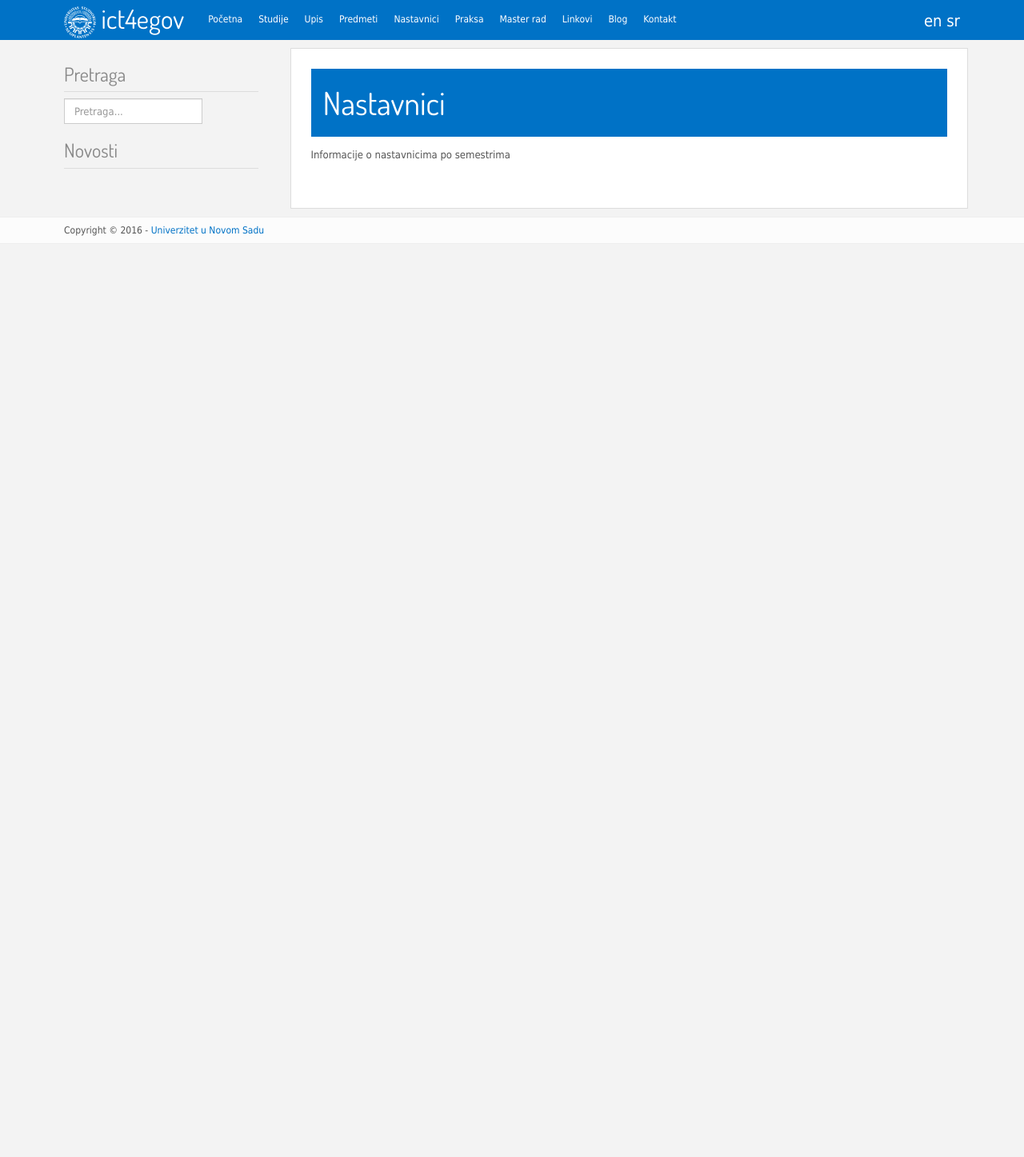
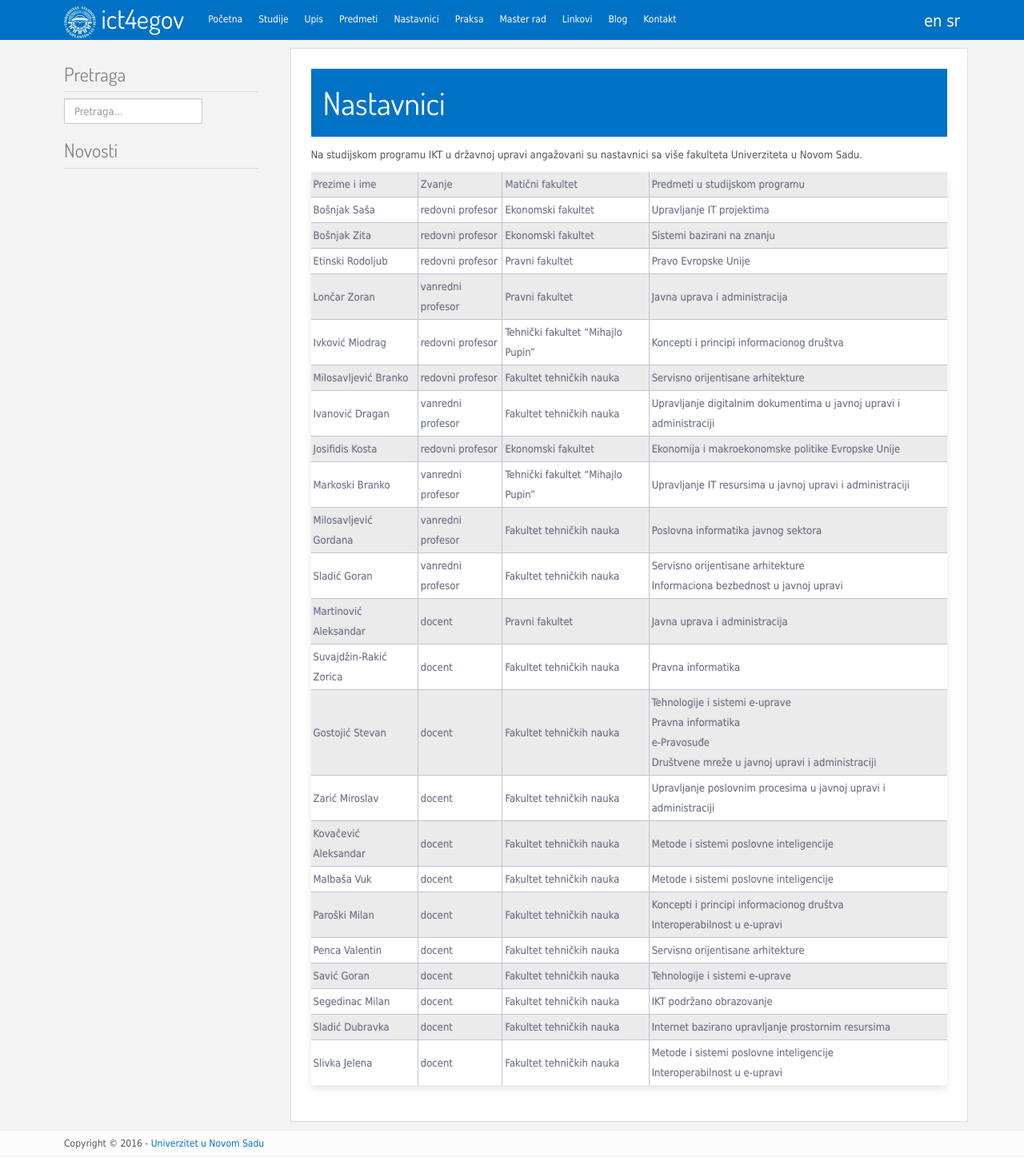
Before and after one commit to unsftn/ict4egov, a Jekyll site: the page built from nastavnici.md, in a window 1280 px wide. Shown: the whole page at 80% size. Built offline with Jekyll 4.4.1, drawn with Linux system fonts in a browser that asks for light colours; before the commit the page ends 900 px from its top, so only the background shows below that.

Commit message:
Uradjeni nastavnici.

```diff
--- a/nastavnici.md
+++ b/nastavnici.md
@@ -5,4 +5,29 @@ lang: sr
 ref: nastavnici
 ---
 
-Informacije o nastavnicima po semestrima
+Na studijskom programu IKT u državnoj upravi angažovani su nastavnici sa više fakulteta Univerziteta u Novom Sadu.
+
+Prezime i ime | Zvanje | Matični fakultet | Predmeti u studijskom programu
+Bošnjak Saša | redovni profesor | Ekonomski fakultet | Upravljanje IT projektima
+Bošnjak Zita | redovni profesor| Ekonomski fakultet | Sistemi bazirani na znanju
+Etinski Rodoljub | redovni profesor | Pravni fakultet | Pravo Evropske Unije
+Lončar Zoran | vanredni profesor| Pravni fakultet | Javna uprava i administracija
+Ivković Miodrag | redovni profesor | Tehnički fakultet “Mihajlo Pupin” | Koncepti i principi informacionog društva
+Milosavljević Branko | redovni profesor | Fakultet tehničkih nauka | Servisno orijentisane arhitekture
+Ivanović Dragan | vanredni profesor | Fakultet tehničkih nauka | Upravljanje digitalnim dokumentima u javnoj upravi i administraciji
+Josifidis Kosta | redovni profesor | Ekonomski fakultet | Ekonomija i makroekonomske politike Evropske Unije
+Markoski Branko | vanredni profesor | Tehnički fakultet “Mihajlo Pupin” | Upravljanje IT resursima u javnoj upravi i administraciji
+Milosavljević Gordana | vanredni profesor | Fakultet tehničkih nauka | Poslovna informatika javnog sektora
+Sladić Goran | vanredni profesor | Fakultet tehničkih nauka | Servisno orijentisane arhitekture <br/> Informaciona bezbednost u javnoj upravi
+Martinović Aleksandar | docent | Pravni fakultet | Javna uprava i administracija
+Suvajdžin-Rakić Zorica | docent | Fakultet tehničkih nauka | Pravna informatika
+Gostojić Stevan | docent | Fakultet tehničkih nauka | Tehnologije i sistemi e-uprave <br/> Pravna informatika <br/> e-Pravosuđe <br/> Društvene mreže u javnoj upravi i administraciji
+Zarić Miroslav | docent | Fakultet tehničkih nauka | Upravljanje poslovnim procesima u javnoj upravi i administraciji
+Kovačević Aleksandar | docent | Fakultet tehničkih nauka | Metode i sistemi poslovne inteligencije
+Malbaša Vuk | docent | Fakultet tehničkih nauka | Metode i sistemi poslovne inteligencije
+Paroški Milan | docent | Fakultet tehničkih nauka | Koncepti i principi informacionog društva <br/> Interoperabilnost u e-upravi
+Penca Valentin | docent | Fakultet tehničkih nauka | Servisno orijentisane arhitekture
+Savić Goran | docent | Fakultet tehničkih nauka | Tehnologije i sistemi e-uprave
+Segedinac Milan | docent | Fakultet tehničkih nauka | IKT podržano obrazovanje
+Sladić Dubravka | docent | Fakultet tehničkih nauka | Internet bazirano upravljanje prostornim resursima
+Slivka Jelena | docent | Fakultet tehničkih nauka | Metode i sistemi poslovne inteligencije <br/> Interoperabilnost u e-upravi
```
Also changed, not shown: teachers.md (+26 -1 lines).
